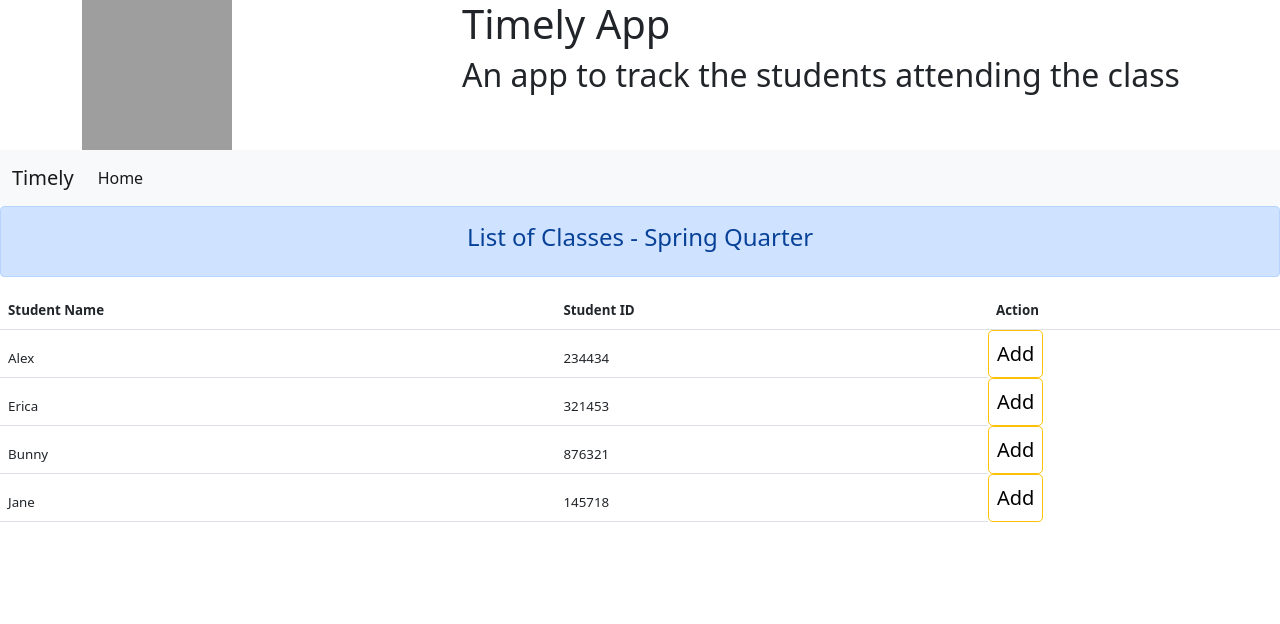
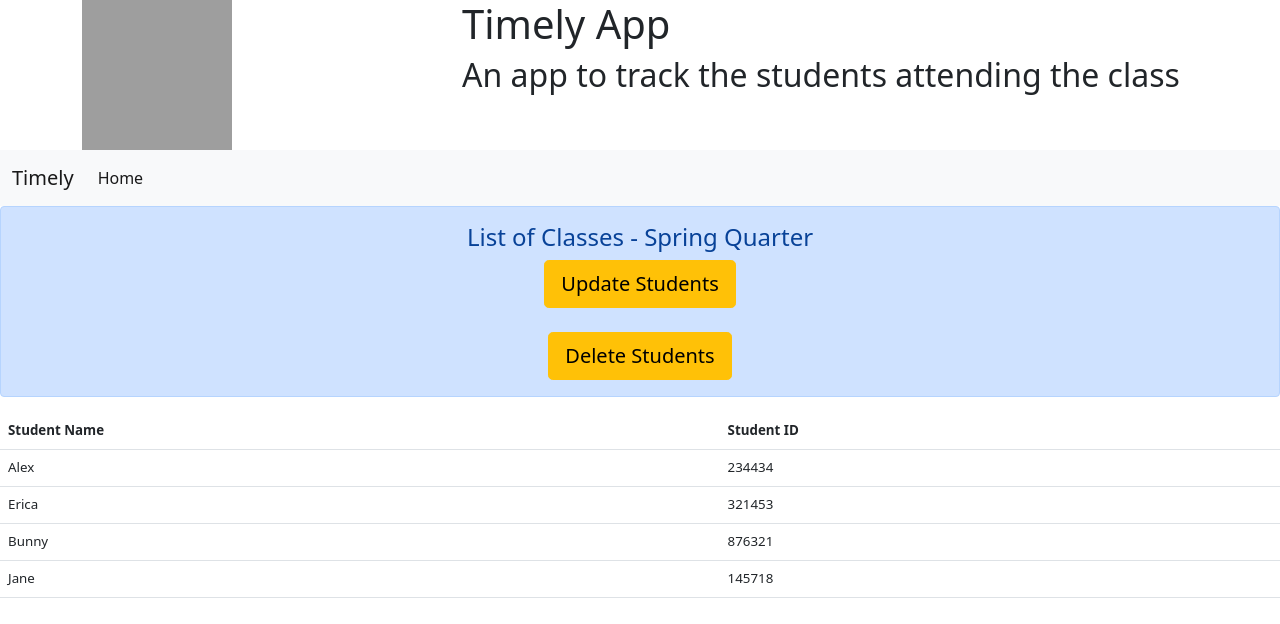
Before and after one commit to Veronica-Carpenter/CPSC-4240-Team3, an Angular app in the folder timely-app/: page /AddStudents in a window 1280 px wide. Shown: the top 624 px of the page. Built offline with nearby package versions, Linux system fonts and the light colour scheme; grey boxes are pictures that could not be loaded.

Commit message:
Changes to add consistency

```diff
--- a/timely-app/src/app/add-students/add-students.component.html
+++ b/timely-app/src/app/add-students/add-students.component.html
@@ -9,6 +9,12 @@
 
 <div class="alert alert-primary" role="alert">
     <h4 class="text-center">List of Classes - Spring Quarter</h4>
+    <div class = "text-center">
+    <a [routerLink]="['/UpdateStudents']" class="btn btn-lg btn-warning" role="button">Update Students</a>
+    <br>
+    <br>
+    <a [routerLink]="['/DeleteStudents']" class="btn btn-lg btn-warning" role="button">Delete Students</a>
+    </div>
 </div>
 <!-- Table -->
 <table class="table" style="font-size:10pt;">
@@ -16,27 +22,27 @@
         <tr>
             <th>Student Name</th>
             <th>Student ID</th>
-            <th>Action</th>
+
         </tr>
         <tr>
             <td>Alex</td>
             <td>234434</td>
-            <a [routerLink]="['/DeleteStudents']" class="btn btn-lg btn-warning" role="button">Add</a>
+
         </tr>
         <tr>
             <td>Erica</td>
             <td>321453</td>
-            <a [routerLink]="['/DeleteStudents']" class="btn btn-lg btn-warning" role="button">Add</a>
+
         </tr>
         <tr>
             <td>Bunny</td>
             <td>876321</td>
-            <a [routerLink]="['/DeleteStudents']" class="btn btn-lg btn-warning" role="button">Add</a>
+
         </tr>
         <tr>
             <td>Jane</td>
             <td>145718</td>
-            <a [routerLink]="['/DeleteStudents']" class="btn btn-lg btn-warning" role="button">Add</a>
+
         </tr>
     </thead>
     <tbody id='tasks'>
```
